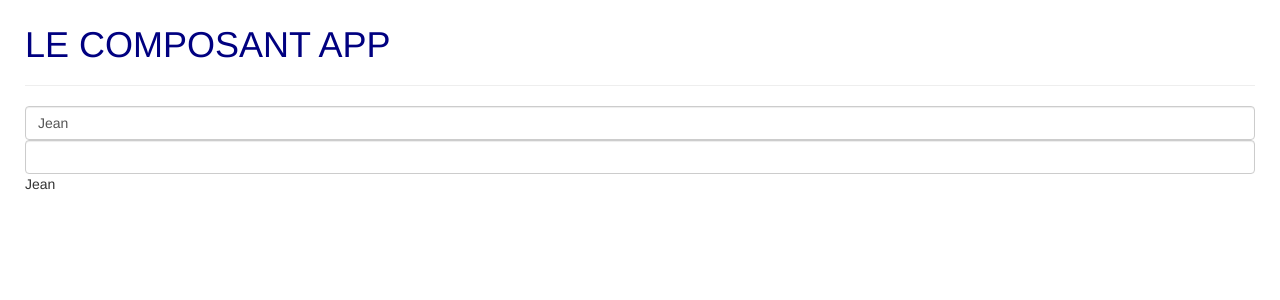
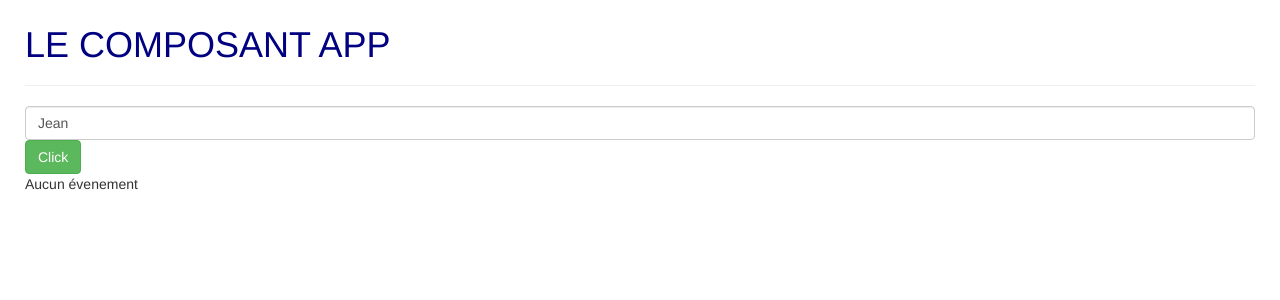
Before and after one commit to AlexandreDestoky/angular-learning, an Angular app: page / in a window 1280 px wide. Shown: the top 300 px of the page. Built offline with nearby package versions, Linux system fonts and the light colour scheme.

Commit message:
Combiner Databinding

```diff
--- a/src/app/servers/servers.component.html
+++ b/src/app/servers/servers.component.html
@@ -4,11 +4,7 @@
   (input)="onUpdateServerName($event)"
   [(ngModel)]="valInput"
 />
-<input
-  type="text"
-  class="form-control"
-  (input)="onUpdateServerName($event)"
-/>
+<button class="btn btn-success" (click)="onCreation()">Click</button>
 
-<p>{{ valInput }}</p>
+<p>{{status}}</p>
 <!-- <app-server></app-server> -->
--- a/src/app/servers/servers.component.ts
+++ b/src/app/servers/servers.component.ts
@@ -7,12 +7,16 @@ import { Component, OnInit } from '@angular/core';
 })
 export class ServersComponent implements OnInit {
   valInput = 'Jean';
+  status = "Aucun évenement"
 
   constructor() {}
 
   ngOnInit(): void {}
 
-  onUpdateServerName(e) {
+  onUpdateServerName(e:Event) {
     this.valInput = (<HTMLInputElement>e.target).value;
   }
+  onCreation() {
+    this.status= "Evenement créer, avec le texte : " + this.valInput;
+  }
 }
```
